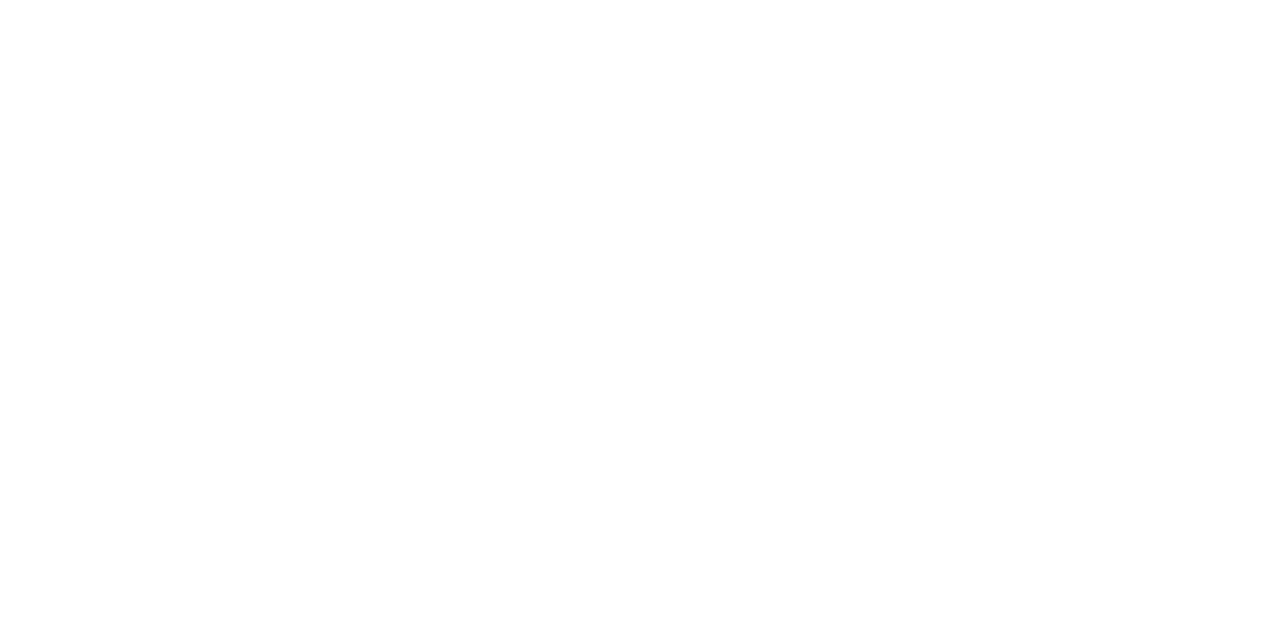
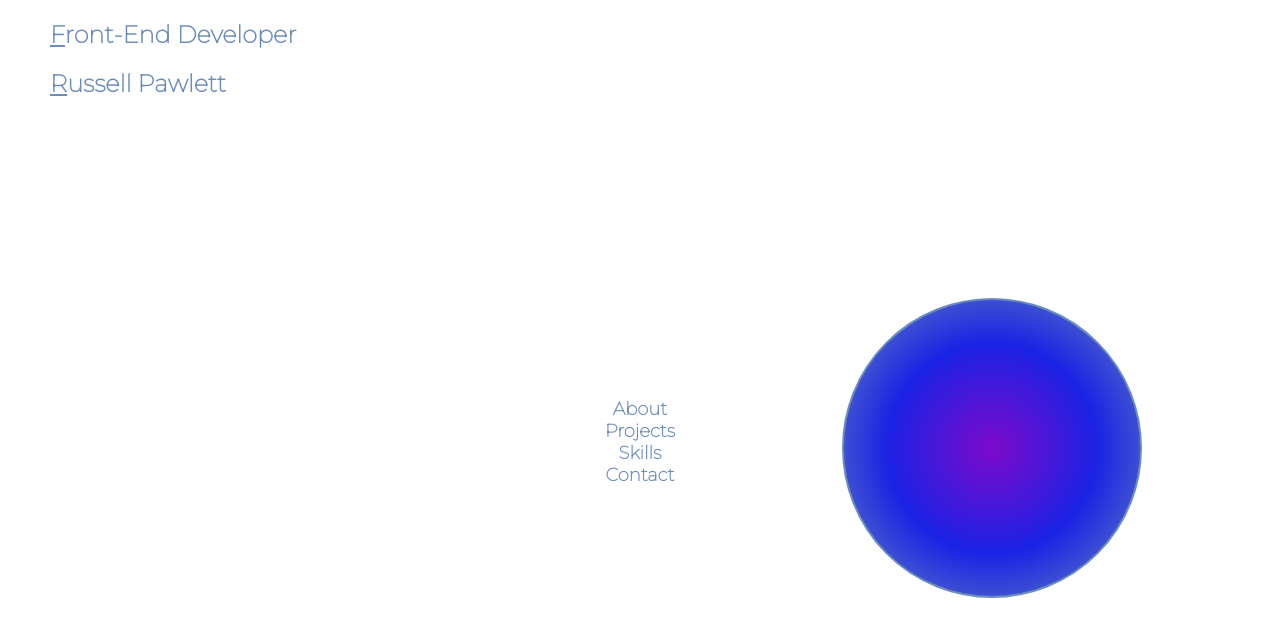
Before and after one commit to RussTP/portfolio, a plain HTML site: page index.html in a window 1280 px wide. Drawn offline with Linux system fonts and the light colour scheme.

Commit message:
Update index.html

```diff
--- a/index.html
+++ b/index.html
@@ -26,7 +26,7 @@
         <li><a href="/https://russtp.github.io/portfolio/about/">About</a></li>
         <li><a href="/https://russtp.github.io/portfolio/project/">Projects</a></li>
         <li><a href="/https://russtp.github.io/portfolio/skills/">Skills</a></li>
-        <li><a href="/https://russtp.github.io/portfolio/contact/>Contact</a></li>
+        <li><a href="/https://russtp.github.io/portfolio/contact/">Contact</a></li>
        </ul>
       </nav>
   </header>
```
